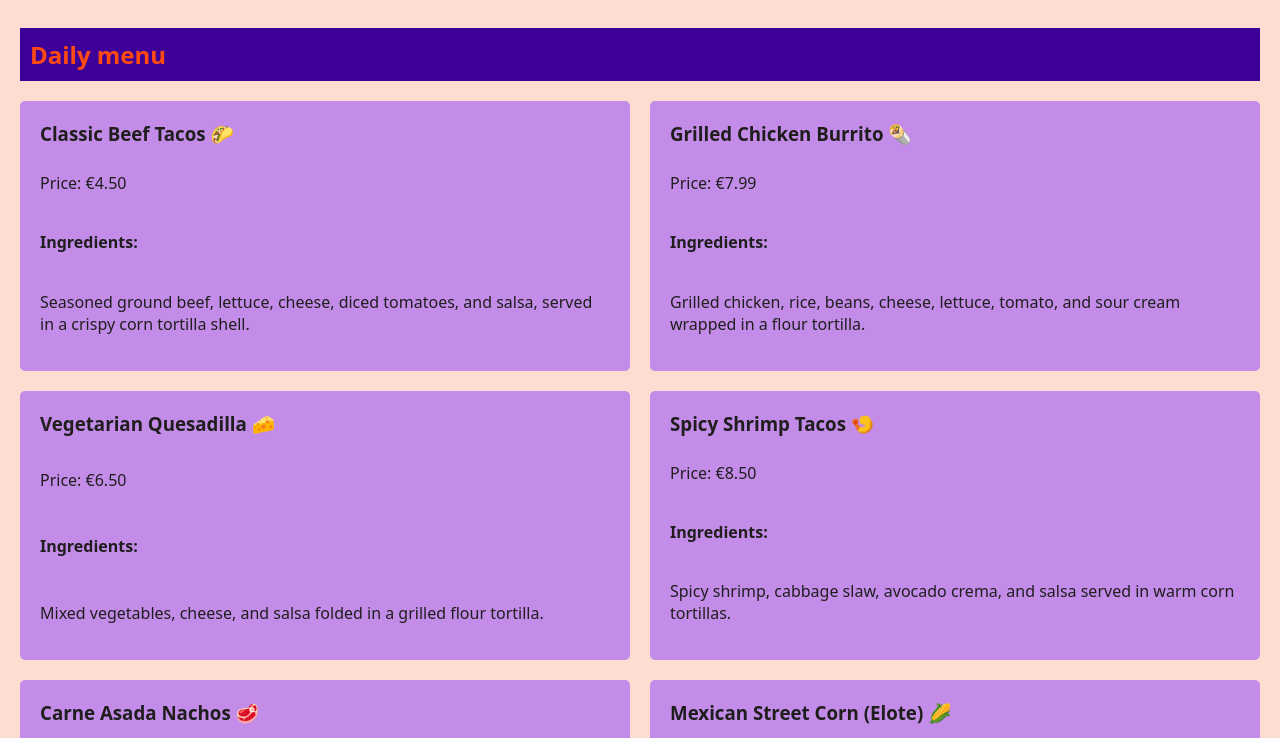
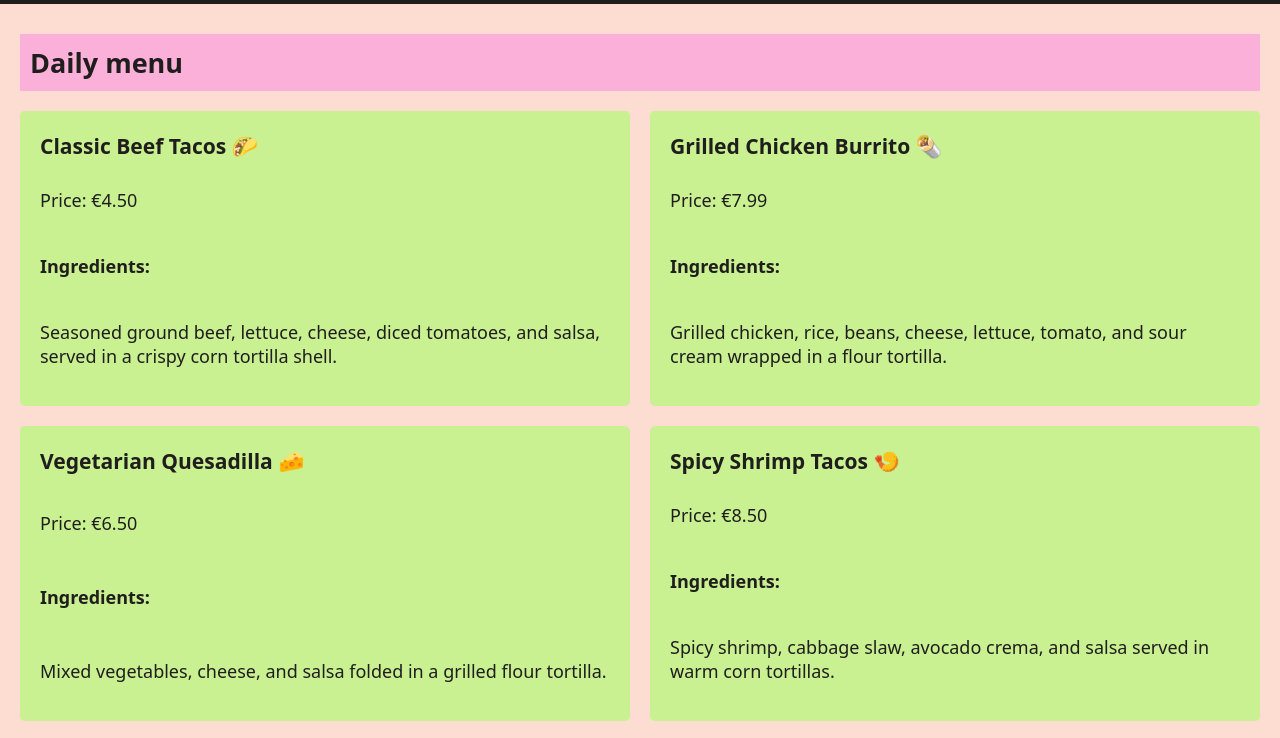
Before and after one commit to EmanuelArca/web-challenges, a website: page css-structure_custom-properties/css-structure_taco-truck/index.html in a window 1280 px wide. Shown: the part 85-823 px from the top of the page. Drawn offline with Linux system fonts and the light colour scheme.

Commit message:
fertig gestyled

```diff
--- /dev/null
+++ b/css-structure_custom-properties/css-structure_taco-truck/card.css
@@ -0,0 +1,15 @@
+.card {
+  display: flex;
+  flex-direction: column;
+  justify-content: space-between;
+  background: var(--card-bg);
+  color: var(--card-text);
+  padding: 20px;
+  border-radius: 5px;
+  min-width: 300px;
+  flex: 1 1 30%;
+}
+
+.card__title {
+  margin: 0 0 10px 0;
+}
--- /dev/null
+++ b/css-structure_custom-properties/css-structure_taco-truck/global.css
@@ -0,0 +1,14 @@
+*::before,
+*::after {
+  box-sizing: border-box;
+}
+
+body {
+  display: flex;
+  flex-direction: column;
+  gap: 10px;
+  margin: 0;
+  font-family: system-ui, sans-serif;
+  background: var(--body-bg);
+  font-size: large;
+}
--- /dev/null
+++ b/css-structure_custom-properties/css-structure_taco-truck/header.css
@@ -0,0 +1,11 @@
+.header {
+  position: sticky;
+  top: 0;
+  background: var(--header-bg);
+  color: var(--header-text);
+  padding: 20px;
+}
+
+.header__title {
+  margin: 0;
+}
--- /dev/null
+++ b/css-structure_custom-properties/css-structure_taco-truck/main.css
@@ -0,0 +1,20 @@
+.main-content {
+  background: var(--main-bg);
+  padding: 20px;
+}
+
+.main-content__title {
+  color: var(--main-text);
+  background: var(--main-title-bg);
+  margin: 0 0 20px 0;
+  padding: 10px;
+}
+
+.main-content__menu-list {
+  padding: 0;
+  list-style: none;
+  display: flex;
+  flex-wrap: wrap;
+  justify-content: space-between;
+  gap: 20px;
+}
--- a/css-structure_custom-properties/css-structure_taco-truck/styles.css
+++ b/css-structure_custom-properties/css-structure_taco-truck/styles.css
@@ -1,70 +1,9 @@
 @import "./theme.css";
+@import "./global.css";
+@import "./header.css";
+@import "./card.css";
+@import "/main.css";
 
 /* -------------------------------------------------------- */
 /* Global Styles */
 /* -------------------------------------------------------- */
-
-*::before,
-*::after {
-  box-sizing: border-box;
-}
-
-body {
-  display: flex;
-  flex-direction: column;
-  gap: 10px;
-  margin: 0;
-  font-family: system-ui, sans-serif;
-  background: var(--body-bg);
-}
-
-.header {
-  position: sticky;
-  top: 0;
-  background: var(--header-bg);
-  color: var(--header-text);
-  padding: 20px;
-}
-
-.header__title {
-  margin: 0;
-}
-
-
-.main-content {
-  background: var(--main-bg);
-  padding: 20px;
-}
-
-.main-content__title {
-  color: var(--main-text);
-  background: var(--main-title-bg);
-  margin: 0 0 20px 0;
-  padding: 10px;
-}
-
-.main-content__menu-list {
-  padding: 0;
-  list-style: none;
-  display: flex;
-  flex-wrap: wrap;
-  justify-content: space-between;
-  gap: 20px;
-
-}
-
-.card {
-  display: flex;
-  flex-direction: column;
-  justify-content: space-between;
-  background: var(--card-bg);
-  color: var(--card-text);
-  padding: 20px;
-  border-radius: 5px;
-  min-width: 300px;
-  flex: 1 1 30%;
-}
-
-.card__title {
-  margin: 0 0 10px 0;
-}
--- a/css-structure_custom-properties/css-structure_taco-truck/theme.css
+++ b/css-structure_custom-properties/css-structure_taco-truck/theme.css
@@ -1,13 +1,13 @@
 :root {
   --body-bg: #fddcd2;
 
-  --header-bg: #ff4a11;
-  --header-text: #3f0097;
+  --header-bg: #201e1d;
+  --header-text: #fab0d9;
 
-  --main-bg: ##fddcd2;
-  --main-text: #ff4a11;
-  --main-title-bg: #3f0097;
+  --main-bg: #fddcd2;
+  --main-text: #201e1d;
+  --main-title-bg: #fab0d9;
 
-  --card-bg: #8336ff7b;
+  --card-bg: #c9f091;
   --card-text: #201e1d;
 }
```
